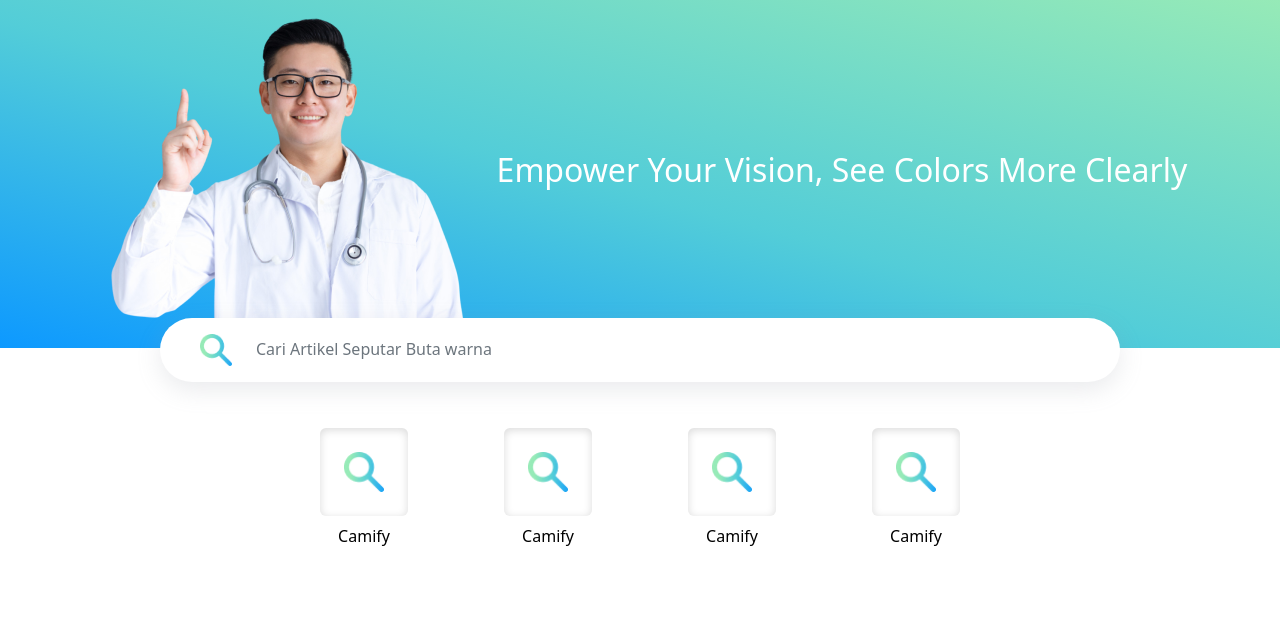
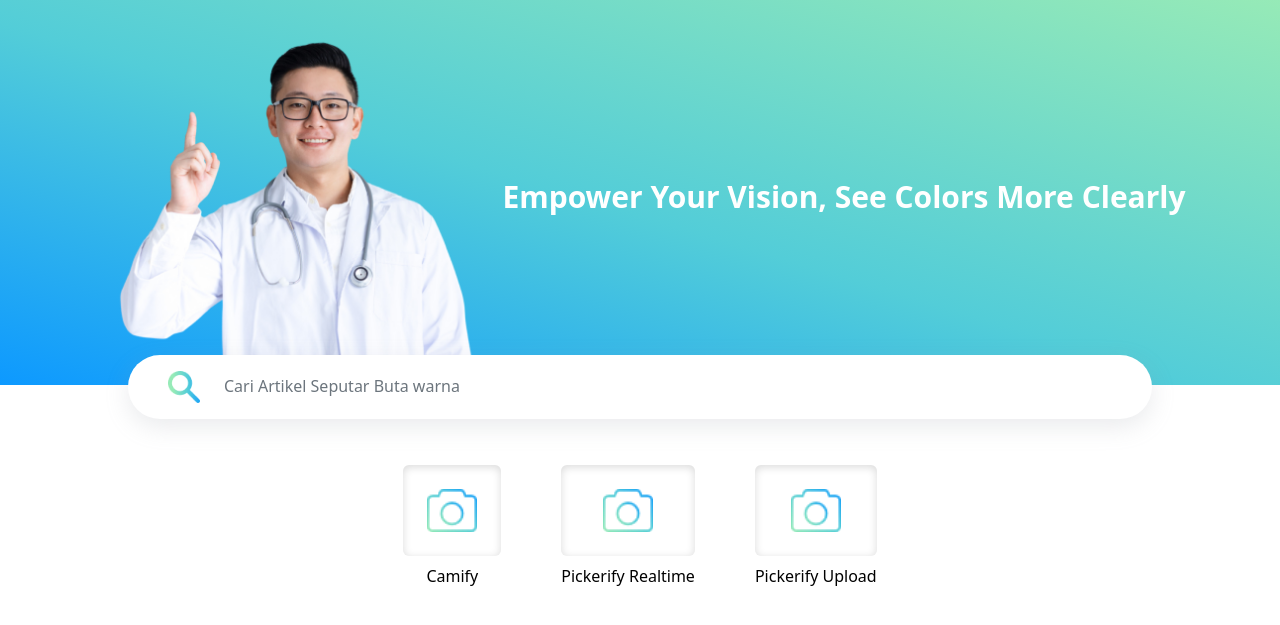
Before and after one commit to fauzihub13/clinify, a Flask app: page / in a window 1280 px wide. Shown: the top 625 px of the page. Run offline with Flask 3, Linux system fonts and the light colour scheme.

Commit message:
feat: reponsive homepage

```diff
--- a/static/css/style.css
+++ b/static/css/style.css
@@ -273,7 +273,17 @@ main {
     z-index: 999999;
 }
 
+.header-image{
+    max-width: 400px;
+    height: auto;
+}
+
+.header-text{
+    font-size: 30px;
+}
+
 .search-bar {
+    width: 80%;
     background: white;
     border-radius: 60px;
     box-shadow: rgba(149, 157, 165, 0.2) 0px 8px 24px;
@@ -288,6 +298,10 @@ main {
 
 }
 
+.menu-section {
+    gap: 60px;
+}
+
 .menu{
     text-decoration: none;
     color: black;
@@ -299,10 +313,11 @@ main {
 
 .menu-icon {
     box-shadow: inset 0px 2px 8px rgba(0, 0, 0, 0.15);
+    width: auto;
 }
 
 .menu-icon img{
-    width: 40px;
+    width: 50px;
     height: auto;
 }
 
@@ -311,6 +326,24 @@ main {
 @media (max-width: 768px) {
     .btn-back-2 {
         width: 34px ;
+    }
+
+    .header-image{
+        max-width: 200px;
+        height: auto;
+    }
+
+    .header-text{
+        font-size: 16px;
+    }
+
+    .search-bar {
+        width: 100%;
+    }
+
+
+    .menu-section {
+        gap: 20px;
     }
 
 
--- a/templates/index.html
+++ b/templates/index.html
@@ -8,47 +8,46 @@
     <link href="https://cdn.jsdelivr.net/npm/bootstrap@5.3.3/dist/css/bootstrap.min.css" rel="stylesheet" integrity="sha384-QWTKZyjpPEjISv5WaRU9OFeRpok6YctnYmDr5pNlyT2bRjXh0JMhjY6hW+ALEwIH" crossorigin="anonymous">
 </head>
 <body>
-    <div class="blue-gradient d-flex justify-content-center align-items-center">
-        <img class="" src="{{ url_for('static', filename='assets/person.png') }}" alt="">
-        <h2 class="text-white">Empower Your Vision, See Colors More Clearly</h>
+
+    <div class="d-flex blue-gradient justify-content-center align-items-center pt-4 pb-3">
+        <div class="ps-3">
+            <img class="header-image " src="{{ url_for('static', filename='assets/person.png') }}" alt="">
+        </div>
+        <div class="pe-2">
+            <p class="text-white fw-semibold header-text m-0">Empower Your Vision, See Colors More Clearly</p>
+        </div>
+
     </div>
 
-    <div class="search-bar w-75 mx-auto d-flex align-items-center p-3">
+    <div class="search-bar  mx-auto d-flex align-items-center p-3">
         <img class="px-4 icon-search" src="{{ url_for('static', filename='assets/icon-magnifying-glass.png') }}" alt="">
         <h6 class="text-secondary mb-0">Cari Artikel Seputar Buta warna</h6>
     </div>
 
-    <div class="menu-section d-flex justify-content-center py-3">
-        <a href="#" class="menu">
-            <div class=" mx-5">
-                <div class="menu-icon rounded p-4 border-secondary-subtle">
-                    <img class="" src="{{ url_for('static', filename='assets/icon-magnifying-glass.png') }}" alt="">
+    <div class="menu-section d-flex flex-wrap justify-content-center py-3">
+        <a href="/camify" class="menu">
+            <div class="">
+                <div class="menu-icon rounded p-4 d-flex justify-content-center align-items-center">
+                    <img class="mx-auto d-block" src="{{ url_for('static', filename='assets/icon-camify.png') }}" alt="">
                 </div>
                 <p class="text-center mt-2">Camify</p>
             </div>
         </a>
-        <a href="#" class="menu">
-            <div class=" mx-5">
-                <div class="menu-icon rounded p-4 border-secondary-subtle">
-                    <img class="" src="{{ url_for('static', filename='assets/icon-magnifying-glass.png') }}" alt="">
+
+        <a href="/pickerify-camera" class="menu">
+            <div class="">
+                <div class="menu-icon rounded p-4 d-flex justify-content-center align-items-center">
+                    <img class="mx-auto d-block" src="{{ url_for('static', filename='assets/icon-camify.png') }}" alt="">
                 </div>
-                <p class="text-center mt-2">Camify</p>
+                <p class="text-center mt-2">Pickerify Realtime</p>
             </div>
         </a>
-        <a href="#" class="menu">
-            <div class=" mx-5">
-                <div class="menu-icon rounded p-4 border-secondary-subtle">
-                    <img class="" src="{{ url_for('static', filename='assets/icon-magnifying-glass.png') }}" alt="">
+        <a href="/pickerify-upload-image" class="menu">
+            <div class="">
+                <div class="menu-icon rounded p-4 d-flex justify-content-center align-items-center">
+                    <img class="mx-auto d-block" src="{{ url_for('static', filename='assets/icon-camify.png') }}" alt="">
                 </div>
-                <p class="text-center mt-2">Camify</p>
-            </div>
-        </a>
-        <a href="#" class="menu">
-            <div class=" mx-5">
-                <div class="menu-icon rounded p-4 border-secondary-subtle">
-                    <img class="" src="{{ url_for('static', filename='assets/icon-magnifying-glass.png') }}" alt="">
-                </div>
-                <p class="text-center mt-2">Camify</p>
+                <p class="text-center mt-2">Pickerify Upload</p>
             </div>
         </a>
 
```
Also changed, not shown: static/assets/icon-camify.png (added).
